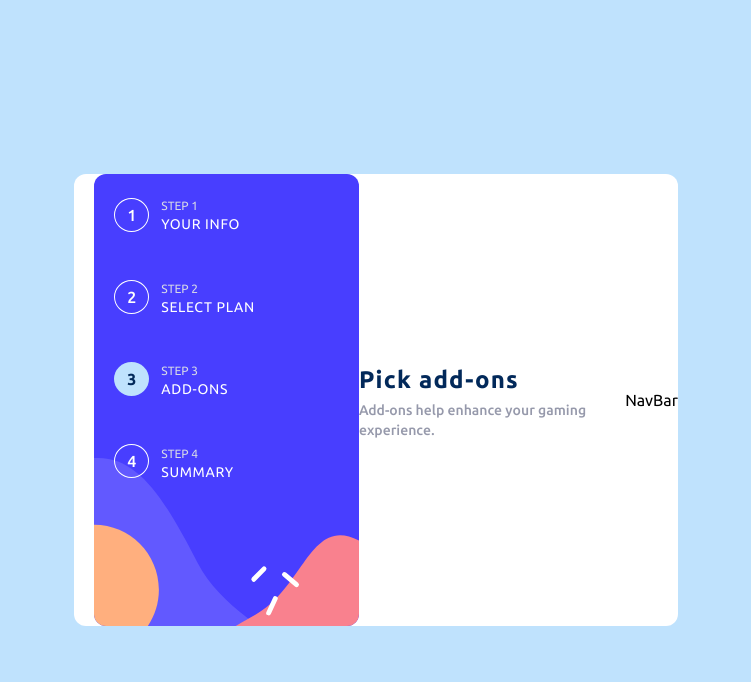
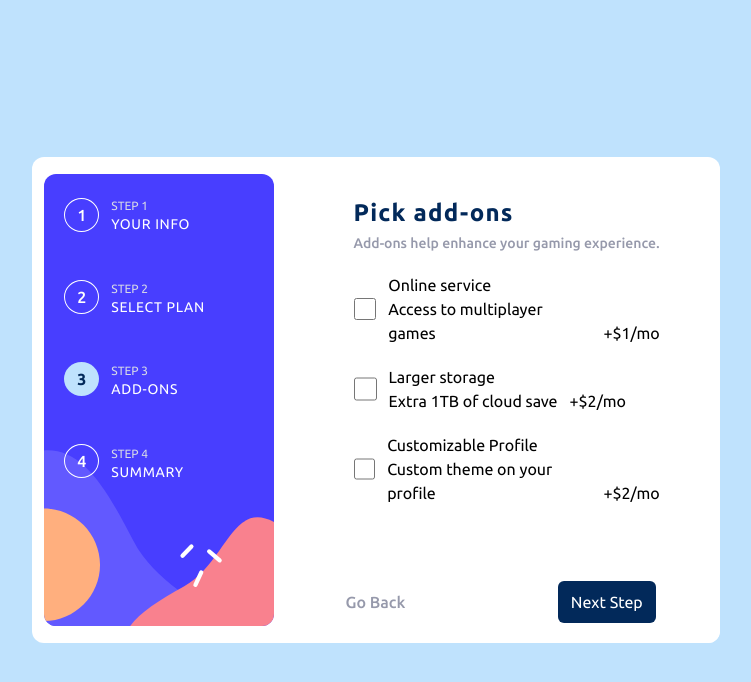
Before and after one commit to Aik-202/aik-multi-step-form, a React (Vite) app in the folder multi-step_form/: page /addons in a window 1280 px wide. Shown: the top 682 px of the page, without its empty margins (264-1015 px from the left). Built offline with nearby package versions, Linux system fonts and the light colour scheme.

Commit message:
I added the html for the adds on page
Worked on the go back and next button functionalities

Added an addons data for the addons page options

```diff
--- a/multi-step_form/index.html
+++ b/multi-step_form/index.html
@@ -2,7 +2,7 @@
 <html lang="en">
   <head>
     <meta charset="UTF-8" />
-    <link rel="icon" type="image/svg+xml" href="./public/favicon-32x32.png" />
+    <link rel="icon" type="image/svg+xml" href="/public/favicon-32x32.png" />
     <meta name="viewport" content="width=device-width, initial-scale=1.0" />
     <script type="module" src="/src/main.jsx" defer></script>
     <title>Assurance Ikogwe | Multi-step form</title>
--- a/multi-step_form/src/Components/Form/AddOnsInfo.jsx
+++ b/multi-step_form/src/Components/Form/AddOnsInfo.jsx
@@ -1,7 +1,39 @@
 import React from 'react'
+import { FormHeaders } from '../'
+import { useNavigate } from 'react-router-dom'
+import { addons } from '../../Data/demo';
 
 export default function AddOnsInfo() {
+  const navigate = useNavigate();
+
+  const forward = () => {
+    navigate('/finished')
+  }
+
+  const back = () => {
+    navigate('/plans');
+  }
+
   return (
-    <div>NavBar</div>
+    <section>
+      <div className='bg-white flex flex-col space-y-5 justify-center content-center px-5
+      absolute h-max top-24 right-0 left-0 py-4 mx-5 rounded-md sm:static md:mr-10'>
+         <FormHeaders personal={false} plans={false} addons={true} finished={false}/>
+         {addons.map((item) => {return <div className='flex flex-row space-x-3' key={item.header}>
+          <input type="checkbox" id={item.header} className='w-[7.5%]' />
+          <div className='flex flex-col space-y-0'>
+            <label htmlFor={item.header}>{item.header}</label>
+            <p>{item.text}</p>
+          </div>
+          <p className='content-end'>{item.month}</p>
+         </div>})}
+      </div>
+      <div className='flex justify-between bg-white
+      py-5 px-8 absolute bottom-0 right-0 left-0 sm:static sm:pr-10 md:pr-16 sm:rounded-xl lg:mt-10'>
+        <button className='text-cool font-medium' onClick={back}>Go Back</button>
+        <button className='border-[1px] border-solid border-transparent rounded-md px-3 py-2 text-white
+      bg-marine' onClick={forward}>Next Step</button>
+      </div>
+    </section>
   )
 }
--- a/multi-step_form/src/Components/Form/PersonalInfo.jsx
+++ b/multi-step_form/src/Components/Form/PersonalInfo.jsx
@@ -1,7 +1,14 @@
 import React from 'react'
 import { FormHeaders } from '../'
+import { useNavigate } from 'react-router-dom'
 
 export default function PersonalInfo() {
+  const navigate = useNavigate();
+
+  const forward = () => {
+    navigate('/plans')
+  }
+
   return (
     <section>
       <div className='bg-white flex flex-col space-y-5 justify-center content-center px-5
@@ -26,7 +33,7 @@ export default function PersonalInfo() {
       <div className='flex flex-wrap items-end content-end justify-end bg-white
       py-5 pr-8 absolute bottom-0 right-0 left-0 sm:static sm:pr-10 md:pr-16 sm:rounded-xl lg:mt-10'>
         <button className='border-[1px] border-solid border-transparent rounded-md px-3 py-2 text-white
-        bg-marine'>Next Step</button>
+        bg-marine' onClick={forward}>Next Step</button>
       </div>
     </section>
   )
--- a/multi-step_form/src/Components/Form/PlansInfo.jsx
+++ b/multi-step_form/src/Components/Form/PlansInfo.jsx
@@ -7,6 +7,10 @@ export default function PlansInfo() {
   const navigate = useNavigate();
   const [planActive, setPlanActive] = React.useState('Arcade');
   const [fee, setFee] = React.useState(true);
+
+  const forward = () => {
+    navigate('/addons')
+  }
 
   const back = () => {
     navigate('/');
@@ -70,7 +74,7 @@ export default function PlansInfo() {
         py-5 px-8 absolute bottom-0 right-0 left-0 sm:static sm:pr-10 md:pr-16 sm:rounded-xl lg:mt-10'>
           <button className='text-cool font-medium' onClick={back}>Go Back</button>
           <button className='border-[1px] border-solid border-transparent rounded-md px-3 py-2 text-white
-        bg-marine'>Next Step</button>
+        bg-marine' onClick={forward}>Next Step</button>
         </div>
     </section>
   )
--- a/multi-step_form/src/Data/demo.js
+++ b/multi-step_form/src/Data/demo.js
@@ -77,3 +77,23 @@ export const plans = [
         year: '$150/yr'
     }
 ]
+export const addons = [
+    {
+        header: 'Online service',
+        text: 'Access to multiplayer games',
+        month: '+$1/mo',
+        year: '+$10/yr'
+    },
+    {
+        header: 'Larger storage',
+        text: 'Extra 1TB of cloud save',
+        month: '+$2/mo',
+        year: '+$20/yr'
+    },
+    {
+        header: 'Customizable Profile',
+        text: 'Custom theme on your profile',
+        month: '+$2/mo',
+        year: '+$20/yr'
+    }
+]
--- a/multi-step_form/src/Pages/AddOns.jsx
+++ b/multi-step_form/src/Pages/AddOns.jsx
@@ -1,12 +1,12 @@
 import React from 'react'
-import { AddOnsInfo, NavBar, FormHeaders } from '../Components'
+import { AddOnsInfo, NavBar } from '../Components'
 
 export default function AddOns() {
   return (
-    <section className='bg-light-blue relative h-full sm:flex sm:flex-row sm:bg-white
-    sm:justify-center sm:items-center sm:content-center sm:pl-5 sm:h-max sm:rounded-xl'>
+    <section className='bg-light-blue relative h-screen sm:flex sm:flex-row sm:bg-white
+    sm:justify-center sm:items-center sm:content-center sm:pl-5 sm:h-max sm:rounded-xl lg:space-x-10
+    lg:pl-3'>
         <NavBar addons={true}/>
-        <FormHeaders personal={false} plans={false} addons={true} finished={false}/>
         <AddOnsInfo />
     </section>
 
```
Also changed, not shown: 1 other file (tests, documents, lock files or other folders).
